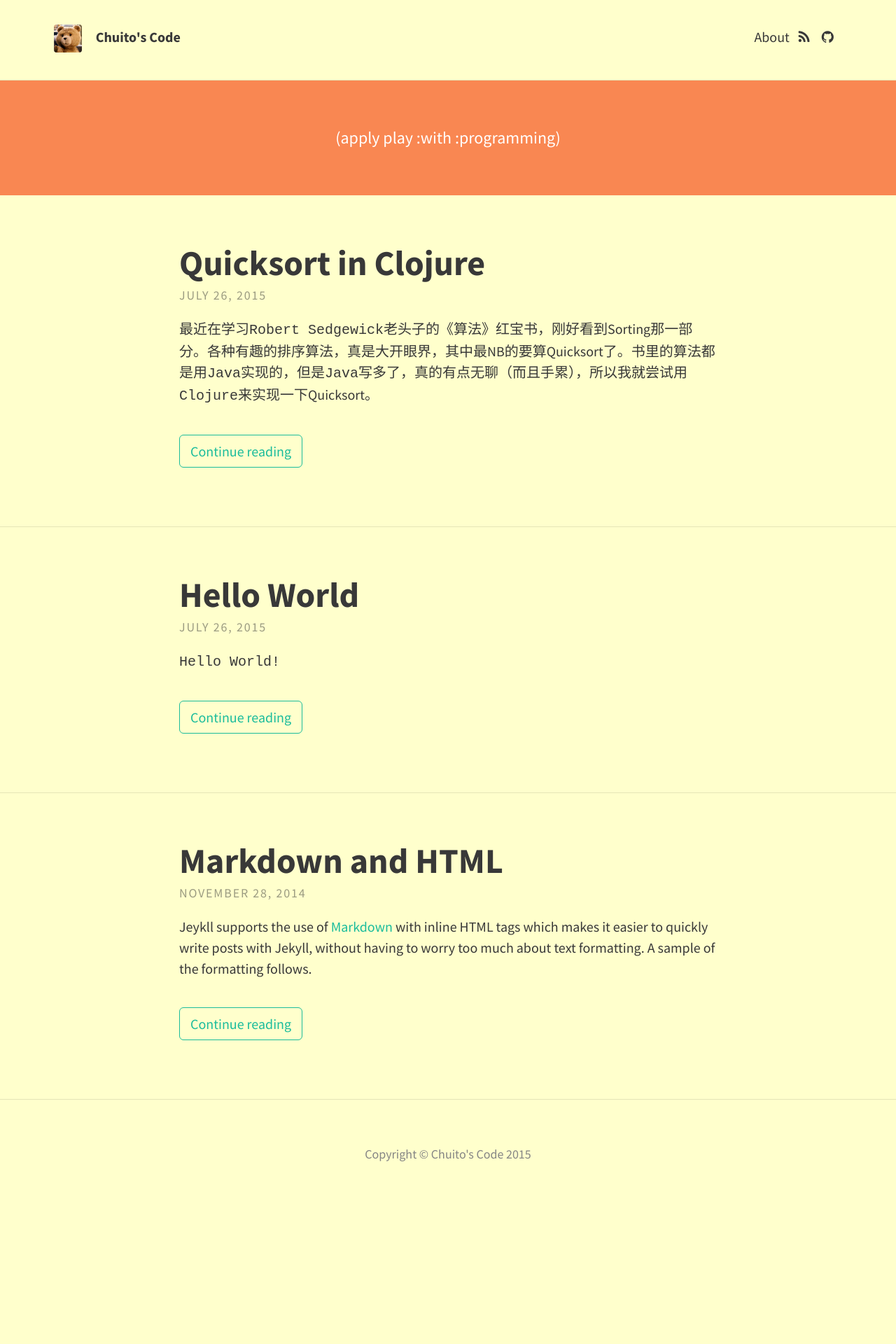
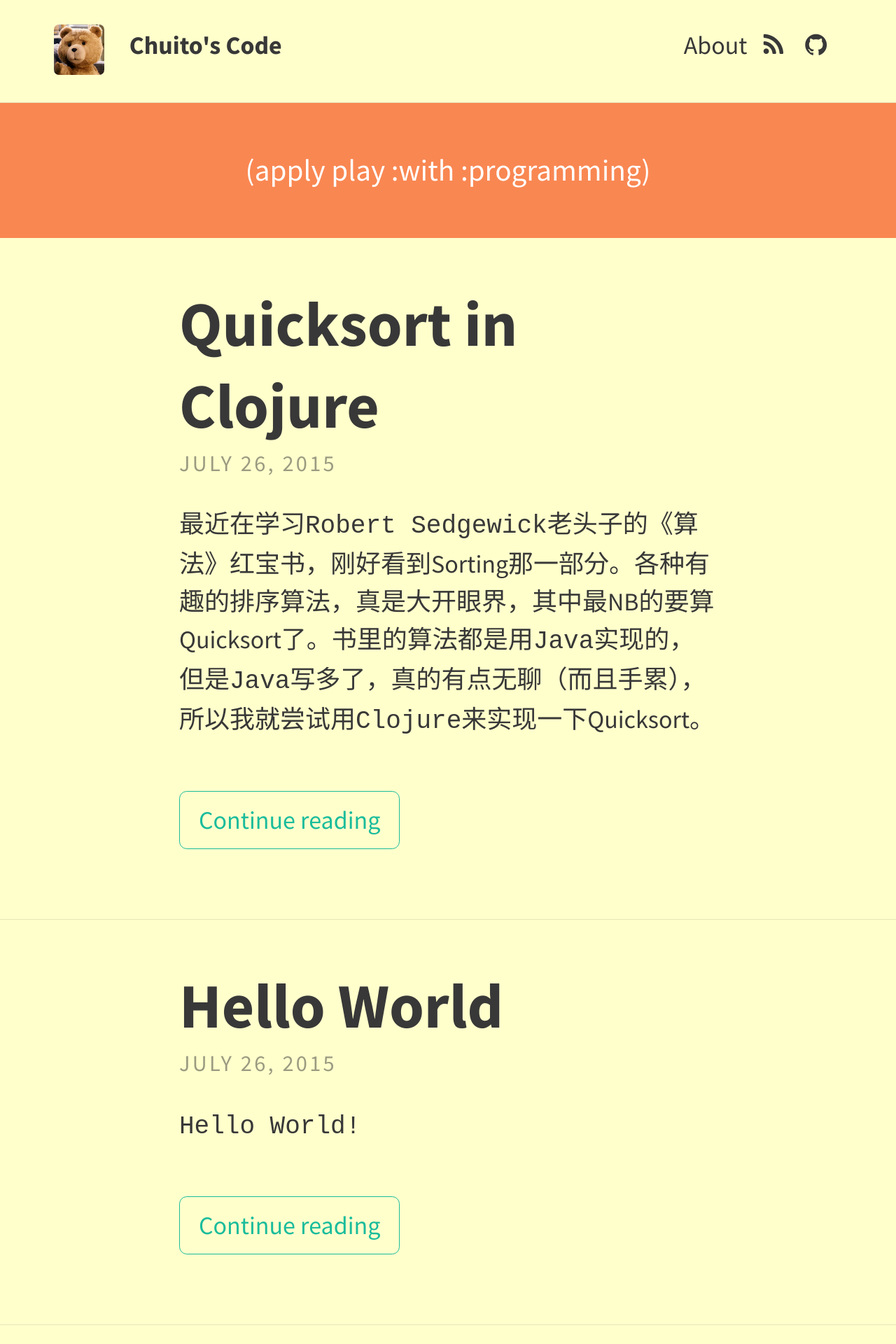
Before and after one commit to ChuitoChan/ChuitoChan.github.io, a Jekyll site: the page built from index.html, in a window 1280 px wide. Shown: the top 1920 px of the page at 70% size. Built offline with Jekyll 4.4.1, drawn with Linux system fonts in a browser that asks for light colours; nearby versions of some CDN libraries; the list of posts is cut into pages by our own code; before the commit the page ends 1726 px from its top, so only the background shows below that.

Commit message:
Update _variables.scss

```diff
--- a/_sass/base/_variables.scss
+++ b/_sass/base/_variables.scss
@@ -1,7 +1,7 @@
 // Typography
 $font-family-main: 'Source Sans Pro', Helvetica, Arial, sans-serif;
 $font-family-headings: 'Source Sans Pro', Helvetica, Arial, sans-serif;
-$font-size: 1.25em;
+$font-size: 2.25em;
 
 // Padding
 $padding-large: 20%;
```
